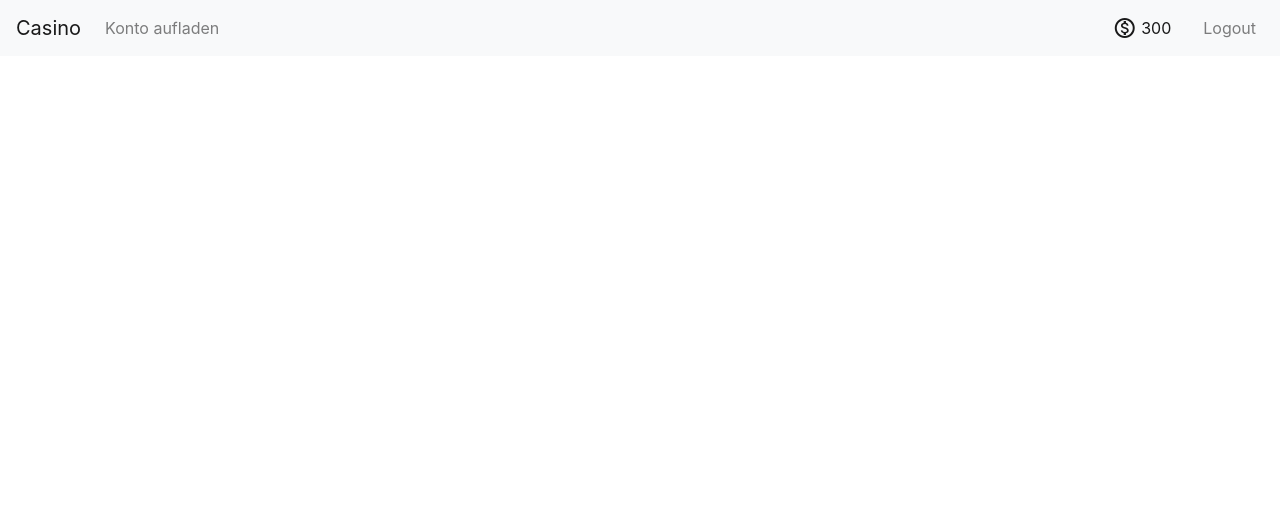
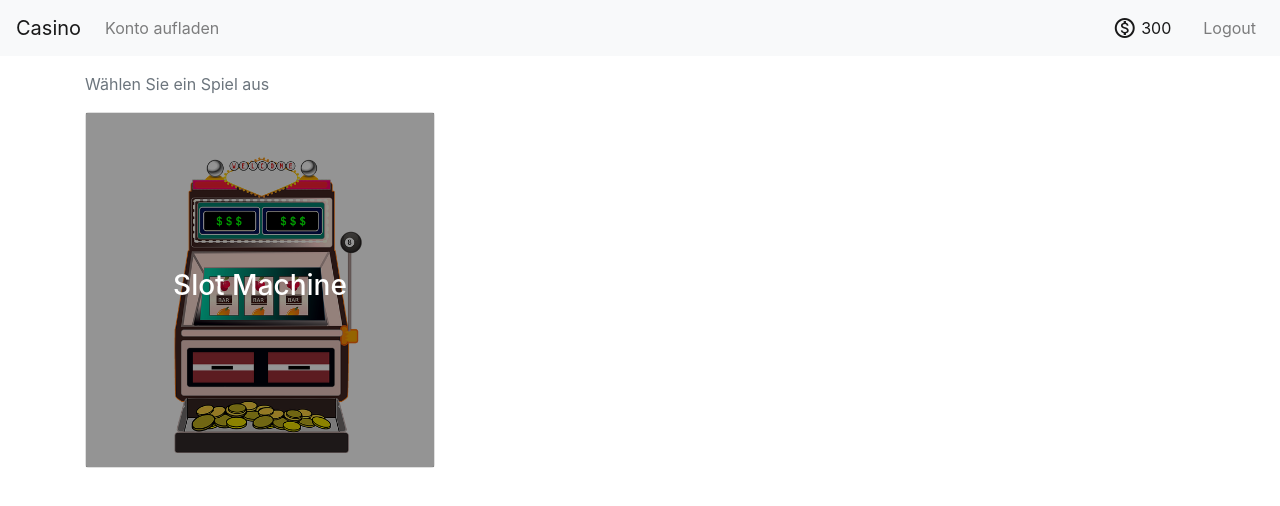
Before and after one commit to JonathanCarona-zz/m306-frontend, an Angular app: page /casino in a window 1280 px wide. Shown: the top 506 px of the page. Built offline with nearby package versions, Linux system fonts and the light colour scheme.

Commit message:
add slotmachine in dashboard

```diff
--- a/src/app/casino-dashboard/casino-dashboard.component.css
+++ b/src/app/casino-dashboard/casino-dashboard.component.css
@@ -0,0 +1,3 @@
+.dark-background {
+  background-color: #0000006b;
+}
--- a/src/app/casino-dashboard/casino-dashboard.component.html
+++ b/src/app/casino-dashboard/casino-dashboard.component.html
@@ -18,3 +18,18 @@
         </ul>
     </div>
 </nav>
+
+<div class="container content">
+    <p class="mt-3 text-muted">Wählen Sie ein Spiel aus</p>
+
+    <div class="row row-cols-1 row-cols-md-3 mt-3">
+        <div class="col mb-4">
+            <div class="card h-100">
+                <img src="../../assets/slot-machine-2304135_640.png" class="card-img-top" alt="...">
+                <div class="card-img-overlay dark-background text-white d-flex align-content-center">
+                    <h3 class="align-self-center w-100 text-center">Slot Machine</h3>
+                </div>
+            </div>
+        </div>
+    </div>
+</div>
```
Also changed, not shown: src/assets/slot-machine-2304135_640.png (added).
